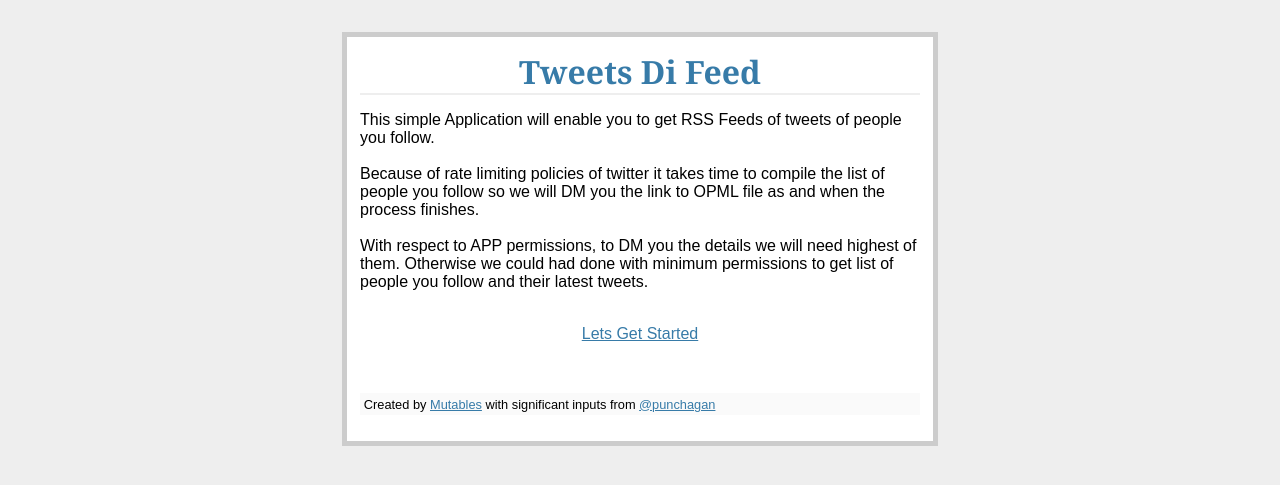
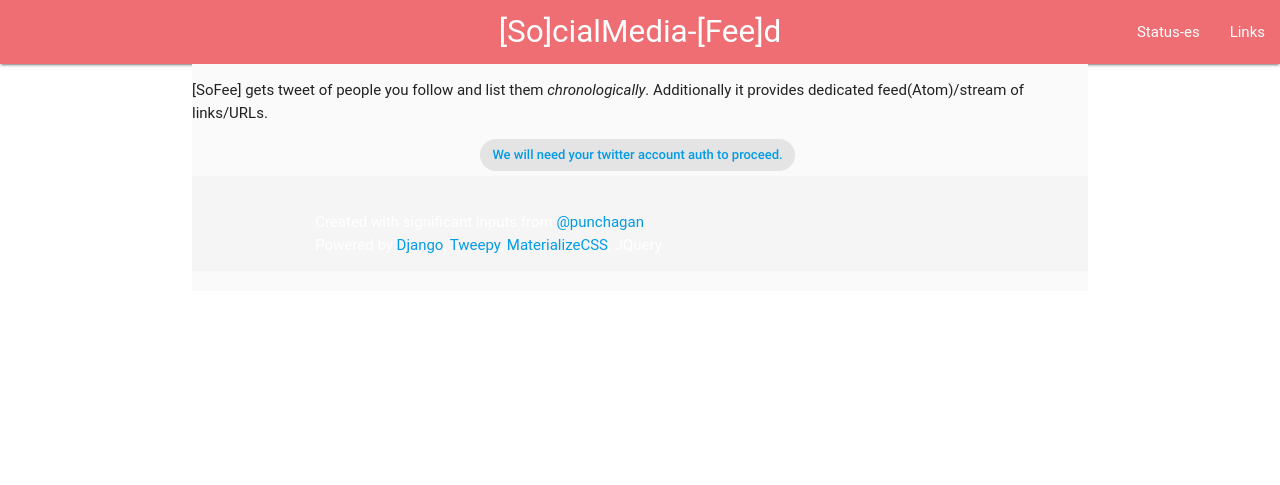
Before and after one commit to baali/SoFee, a Django app: page / in a window 1280 px wide. Shown: the top 485 px of the page. Run offline with Django 3.2, Linux system fonts and the light colour scheme; parts of the project's set-up code (start-up, migrations or seed data) failed here and were passed over; some libraries are stand-ins or nearby versions; some web fonts are replaced.

Commit message:
Using MaterialCSS, updated HTML template.

```diff
--- a/feeds/templates/layout.html
+++ b/feeds/templates/layout.html
@@ -1,54 +1,81 @@
-{% load staticfiles %}
+{% load static %}
 <!DOCTYPE html >
 <html lang="en" {%block html_attribs%}{%endblock html_attribs%}>
-  <title>Tweets</title>
+  <title>[SoFee]</title>
   <head>
-    <link rel=stylesheet type=text/css href="{% static "css/style.css" %}">
+    <meta name="viewport" content="width=device-width, initial-scale=1">
+    <link rel="stylesheet" href="https://cdnjs.cloudflare.com/ajax/libs/materialize/0.97.7/css/materialize.min.css">
+    <link href="https://fonts.googleapis.com/icon?family=Material+Icons" rel="stylesheet">
     <script src="https://code.jquery.com/jquery-3.1.0.min.js"></script>
+    <script src="https://cdnjs.cloudflare.com/ajax/libs/materialize/0.97.7/js/materialize.min.js"></script>
   </head>
   <body>
-    <div class=page>
-      <h1>Tweets Di Feed</h1>
-      <p>
-        This simple Application will enable you to get RSS Feeds of
-        tweets of people you follow. <br/ ><br/ >
-
-            Because of rate limiting policies of twitter it takes time to
-            compile the list of people you follow so we will DM you the link
-            to OPML file as and when the process finishes.<br/ ><br/ >
-
-                With respect to APP permissions, to DM you the details we will
-                need highest of them. Otherwise we could had done with minimum
-                permissions to get list of people you follow and their latest
-                tweets.<br/ ><br/ >
-      </p>
-      <div class=link>
-        <p>
+    <nav>
+      <div class="navbar-wrapper">
+        <a href="#" class="brand-logo center">[So]cialMedia-[Fee]d</a>
+        <a href="#" data-activates="mobile-demo" class="button-collapse"><i class="material-icons">menu</i></a>
+        <ul class="right hide-on-med-and-down">
+          <li><a href="#" onclick="get_status('{{uuid}}')">Status-es</a></li>
+          <li><a href="#" onclick="get_links('{{uuid}}')">Links</a></li>
           {% if uuid %}
-            <a href="opml/" id="get-opml">Waiting for the process to start...</a>
-          {% else %}
-            <a href="opml/" id="get-opml">Lets Get Started</a>
+          {% with 'xml/'|add:uuid|add:'-feed.xml' as xml_static %}
+          <li><a href="{% static xml_static %}" target='_blank'><span>Feed</span></a></li>
+          {% endwith %}
           {% endif %}
-        </p>
+        </ul>
+        <ul class="side-nav" id="mobile-demo">
+          <li><a href="#" onclick="get_status('{{uuid}}')">Status-es</a></li>
+          <li><a href="#" onclick="get_links('{{uuid}}')">Links</a></li>
+          {% if uuid %}
+          {% with 'xml/'|add:uuid|add:'-feed.xml' as xml_static %}
+          <li><a href="{% static xml_static %}" target='_blank'><span>Feed</span></a></li>
+          {% endwith %}
+          {% endif %}
+        </ul>
       </div>
-      <div class=status>
-        <p>
-        <span class=stats></span><br/>
-        <span class=list></span>
-        </p>
+    </nav>
+    <div class="container grey lighten-5">
+      <div class="row">
+        <div class="col">
+          <p>[SoFee] gets tweet of people you follow and list
+          them <i>chronologically</i>. Additionally it provides
+          dedicated feed(Atom)/stream of links/URLs.
+          </p>
+          {% block body %}
+          {% endblock %}
+          {% if uuid %}
+          <ul class="tab">
+          </ul>
+          <div id="lists" class="col">
+            <ul class="collection" id="tweets">
+            </ul>
+          </div>
+        </div>
       </div>
-      <div class=metanav>
-        Created by <a href="http://mutables.co/" target="_blank">Mutables</a> with significant inputs from <a href="https://twitter.com/punchagan/" target="_blank">@punchagan</a>
+      {% else %}
+      <div class="center">
+        <div class="chip">
+          <a href="authenticate/">We will need your twitter account auth to proceed.</a>
+        </div>
       </div>
-      {% block body %}
-      {% endblock %}
-    </div>
-    <script src="{% static "js/status.js" %}"></script>
-    {% if uuid %}
-      <script type="text/javascript">
-        var uuid = "{{ uuid }}";
-        loop_delay(uuid);
-      </script>
-    {% endif %}
+      {% endif %}
+      <footer class="page-footer grey lighten-4">
+        <div class="container">
+          <div class="row">
+            <p>Created with significant inputs from <a href="https://twitter.com/punchagan/" target="_blank">@punchagan</a><br/>
+              Powered by <a href="">Django</a>, <a href="http://www.tweepy.org/">Tweepy</a>, <a href="http://materializecss.com/helpers.html">MaterializeCSS</a>, JQuery</p>
+          </div>
+        </div>
+      </footer>
+      <script src="{% static "js/status.js" %}"></script>
+      {% if uuid %}
+        <script type="text/javascript">
+          var uuid = "{{ uuid }}";
+          get_status(uuid);
+          {% if task_id %}
+            get_task_status("{{ uuid }}", "{{ task_id }}");
+          {% endif %}
+        </script>
+      {% endif %}
   </body>
 </html>
```
